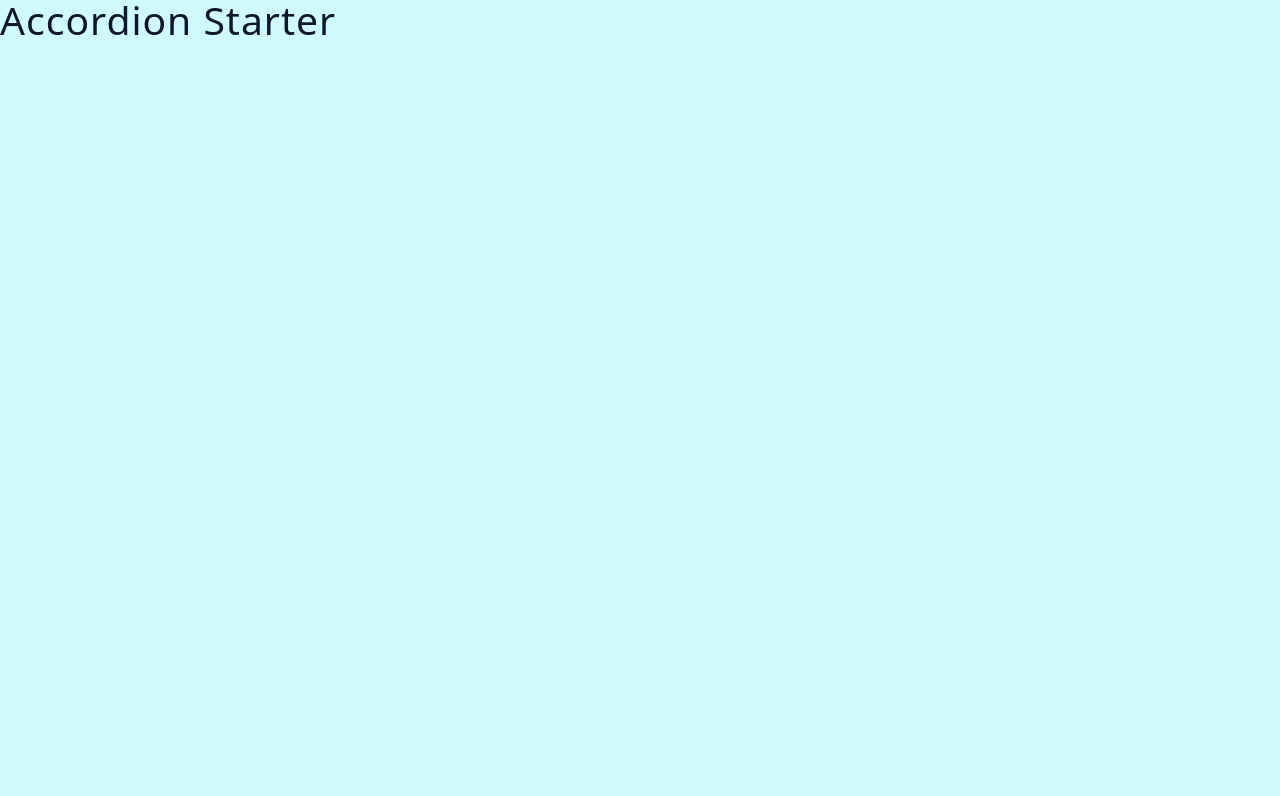
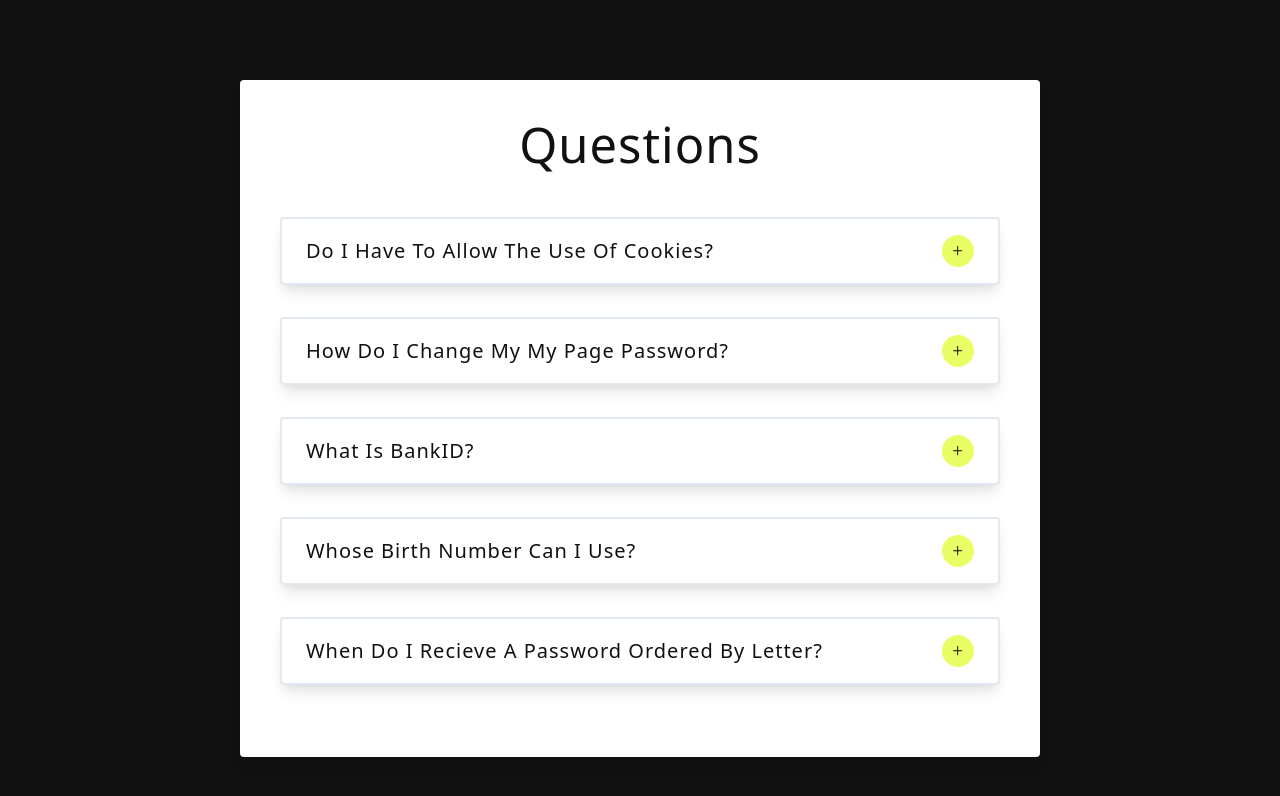
Before and after one commit to vladyslava-buzova/questions-accordion-04, a React (Vite) app: page / in a window 1280 px wide. Shown: the top 796 px of the page. Built offline with nearby package versions, Linux system fonts and the light colour scheme.

Commit message:
final commit

```diff
--- a/src/App.jsx
+++ b/src/App.jsx
@@ -1,4 +1,15 @@
+import { useState } from "react";
+import data from './data';
+import Questions from './questions';
+
 const App = () => {
-  return <h2>Accordion Starter</h2>;
+  const [questions, setQuestions] = useState(data)
+
+  return (
+    <main>
+      <Questions questions={questions}/>
+    </main>
+  )
 };
+
 export default App;
--- a/src/index.css
+++ b/src/index.css
@@ -13,6 +13,12 @@ html {
 } /*16px*/
 
 :root {
+  /* set of colors */
+  --green-color: #e9fe65;
+  --dark-color: #111;
+  --light-color: #f8f7fc;
+  --blue-color: #322fee;
+
   /* colors */
   --primary-100: #cffafe;
   --primary-200: #a5f3fc;
@@ -70,7 +76,7 @@ body {
     Oxygen, Ubuntu, Cantarell, 'Open Sans', 'Helvetica Neue', sans-serif;
   font-weight: 400;
   line-height: 1;
-  color: var(--textColor);
+  color: var(--dark-color);
 }
 p {
   margin: 0;
@@ -256,7 +262,8 @@ ul {
 /* optional */
 
 body {
-  background: var(--primary-100);
+  /* background: var(--primary-100); */
+  background: var(--dark-color);
 }
 main {
   min-height: 100vh;
@@ -278,7 +285,7 @@ main {
 .container h1 {
   text-align: center;
   margin-bottom: 3rem;
-  color: var(--grey-700);
+  color: var(--dark-color);
 }
 .question {
   padding: 1rem 1.5rem;
@@ -290,7 +297,7 @@ main {
 }
 
 .question p {
-  color: var(--grey-500);
+  color: var(--dark-color);
   line-height: 2;
   margin-top: 1rem;
 }
@@ -303,19 +310,20 @@ main {
 .question h5 {
   font-weight: 500;
   line-height: 1.5;
-  color: var(--grey-700);
+  color: var(--dark-color);
 }
 .question-btn {
   background: transparent;
   border-color: transparent;
   width: 2rem;
   height: 2rem;
-  background: var(--primary-900);
+  /* background: var(--primary-900); */
+  background: var( --green-color);
   display: flex;
   align-items: center;
   justify-content: center;
   border-radius: 50%;
-  color: var(--white);
+  color: var(--dark-color);
   cursor: pointer;
   /* optional - last item */
   align-self: flex-start;
--- /dev/null
+++ b/src/question.jsx
@@ -0,0 +1,29 @@
+import React, { useState } from 'react';
+import { AiOutlineMinus, AiOutlinePlus } from 'react-icons/ai';
+
+const Question = ({ title, info }) => {
+  const [showInfo, setShowInfo] = useState(false);
+  return (
+    <article className='question'>
+      <header>
+        <h5>{title}</h5>
+        <button
+          type='button'
+          className='question-btn'
+          onClick={() => setShowInfo(!showInfo) }
+        >
+          { showInfo
+            ? <AiOutlineMinus />
+            : <AiOutlinePlus />
+          }
+        </button>
+      </header>
+
+      {showInfo &&
+        <p> {info} </p>
+      }
+    </article>
+  )
+}
+
+export default Question
--- /dev/null
+++ b/src/questions.jsx
@@ -0,0 +1,17 @@
+import React from 'react';
+import Question from './question';
+
+const Questions = ({ questions }) => {
+  return (
+    <section className='container'>
+      <h1>Questions</h1>
+
+      { questions.map((question) => {
+        const { id, title, info } = question;
+         return <Question key={id} title={title} info={info} />
+      })}
+    </section>
+  )
+}
+
+export default Questions
```
Also changed, not shown: 1 other file (tests, documents, lock files or other folders).
